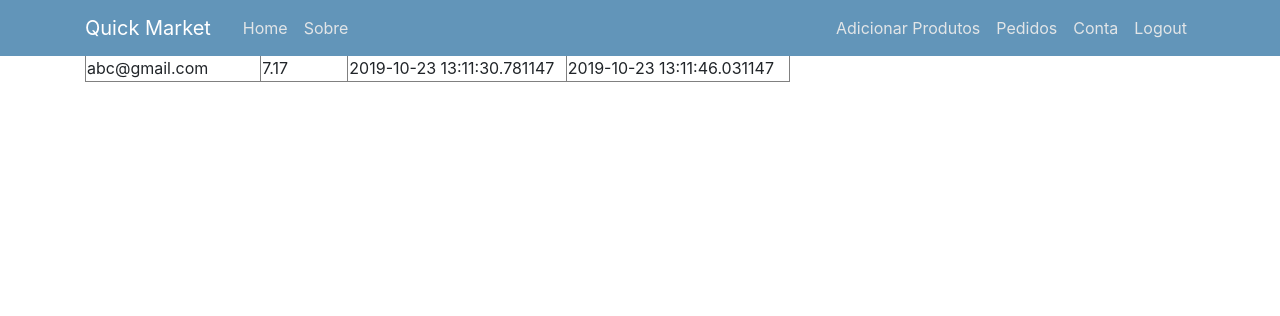
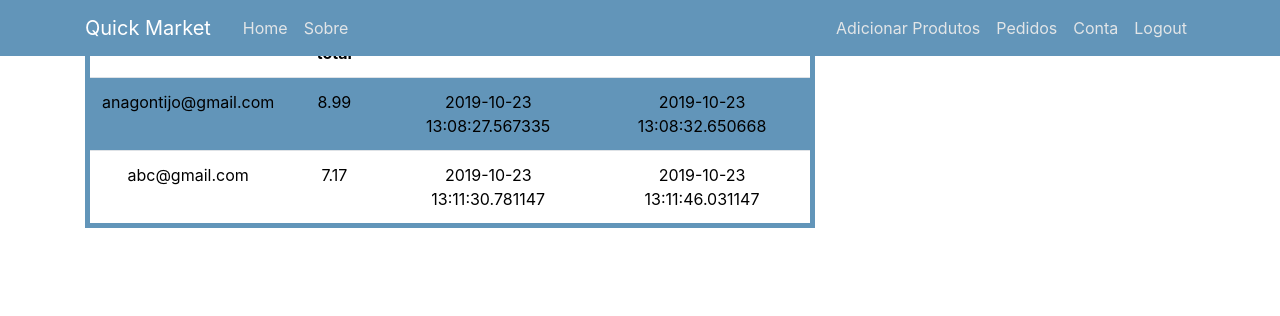
Before and after one commit to anagontijo/mercado_online, a Flask app: page /orders in a window 1280 px wide. Shown: the top 316 px of the page. Run offline with Flask 2, Linux system fonts and the light colour scheme; a user stored in the database is signed in; data comes from the database, SQL or seed files in the repository; some libraries are stand-ins or nearby versions.

Commit message:
Melhoria grafica da tabela de pedidos

```diff
--- a/flask_blog/flaskblog/templates/orders.html
+++ b/flask_blog/flaskblog/templates/orders.html
@@ -1,6 +1,30 @@
 {% extends "layout.html" %}
 {% block content %}
-    <table border="1">
+<style>
+table {
+  border: 5px solid #6295b9;
+  border-radius: 20px;
+  border-collapse: collapse;
+  width: 100%;
+}
+
+th, td {
+  text-align: center;
+  color : black;
+  padding: 4px;
+}
+
+tr:nth-child(even){background-color: #6295b9}
+
+th {
+  background-color: #6295b9;
+  color: white;
+}
+
+
+</style>
+
+    <table class = 'table'>
         <tr>
             <td><b>Email</b></td>
             <td><b>Preço total</b></td>
```
